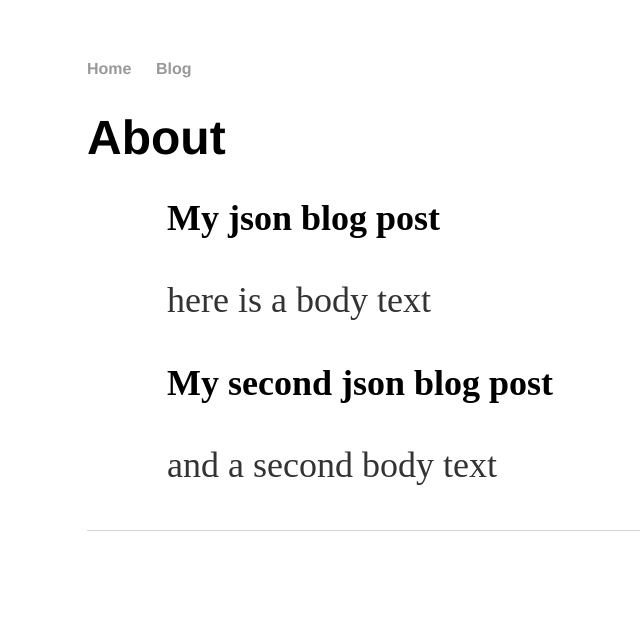
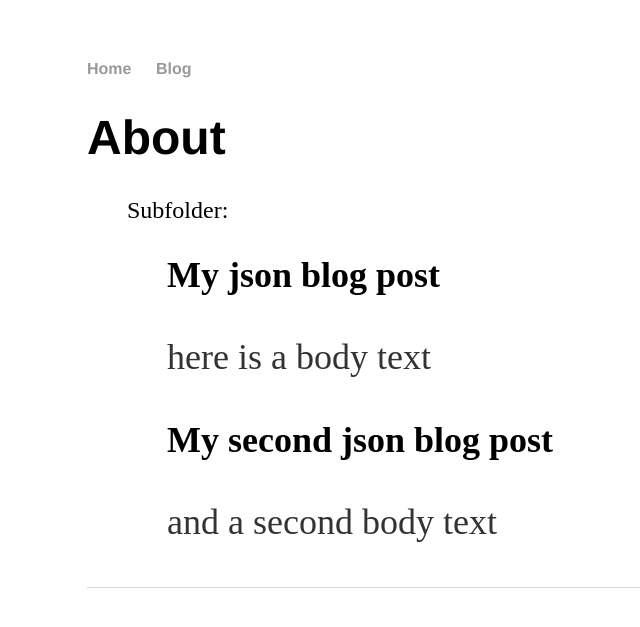
Before and after one commit to portablepage/portablepage.github.io, a Jekyll site: the page built from json/index.html, in a window 1280 px wide. Shown: the top 627 px of the page, without its empty margins (105-745 px from the left). Built offline with Jekyll 4.4.1, drawn with Linux system fonts in a browser that asks for light colours.

Commit message:
Commit from PP server.

```diff
--- /dev/null
+++ b/_data/about/posts.json
@@ -0,0 +1 @@
+[{"title":"My json blog post","content":"here is a body text"},{"title":"My second json blog post","content":"and a second body text"}]
--- a/json/index.html
+++ b/json/index.html
@@ -4,8 +4,9 @@ title: About
 ---
 	<h1>{{ page.title }}</h1>
 	<ul class="posts">
+	Subfolder:
 	<ul>
-      {% for p in site.data.page_about %}
+      {% for p in site.data.about.posts %}
        <div>
 		   <h2>{{ p.title }}</h2>
 		   <p>{{ p.content }}</p>
```
